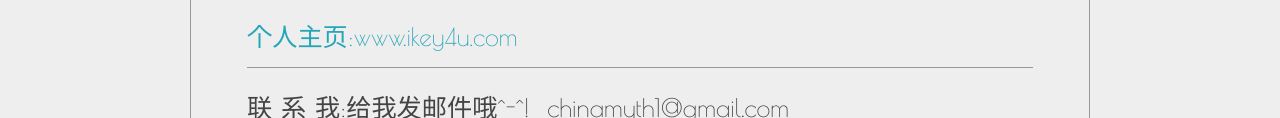
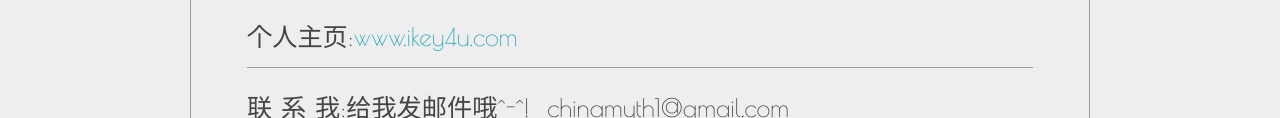
Before and after one commit to KillerLegend/KillerLegend.github.io, a plain HTML site: page About/index.html in a window 1280 px wide. Shown: the part 1043-1161 px from the top of the page. Drawn offline with nearby package versions, Linux system fonts and the light colour scheme; some packages are replaced by stand-ins of ours; a script that the page names is missing.

Commit message:
Site updated: 2014-09-20 15:00:16

```diff
--- a/About/index.html
+++ b/About/index.html
@@ -97,7 +97,7 @@
 <h1 id="正&nbsp;在&nbsp;看:三毛之&lt;&lt;雨季不再来&gt;&gt;,&lt;&lt;算法竞赛入门经典&gt;&gt;">正<span>&nbsp;</span>在<span>&nbsp;</span>看:三毛之&lt;&lt;雨季不再来&gt;&gt;,&lt;&lt;算法竞赛入门经典&gt;&gt;</h1>
 <h1 id="&nbsp;&nbsp;&nbsp;&nbsp;&nbsp;&nbsp;&nbsp;&nbsp;&nbsp;&nbsp;&nbsp;&nbsp;&nbsp;&nbsp;&nbsp;&nbsp;&nbsp;&nbsp;&nbsp;&lt;&lt;黑客反汇编揭秘(第二版)&gt;&gt;,&lt;&lt;挑战编程&gt;&gt;"><span>&nbsp;&nbsp;&nbsp;&nbsp;&nbsp;&nbsp;&nbsp;&nbsp;&nbsp;&nbsp;&nbsp;&nbsp;&nbsp;&nbsp;&nbsp;&nbsp;&nbsp;&nbsp;&nbsp;</span>&lt;&lt;黑客反汇编揭秘(第二版)&gt;&gt;,&lt;&lt;挑战编程&gt;&gt;</h1>
 <h1 id="有喜欢的人吗?&nbsp;&nbsp;&nbsp;&nbsp;&nbsp;&nbsp;&nbsp;&nbsp;&nbsp;&nbsp;&nbsp;&nbsp;我不告诉你…^-^…">有喜欢的人吗?<span>&nbsp;&nbsp;&nbsp;&nbsp;&nbsp;&nbsp;&nbsp;&nbsp;&nbsp;&nbsp;&nbsp;&nbsp;</span>我不告诉你…^-^…</h1>
-<h1 id="个人主页:www-ikey4u-com"><a href="www.ikey4u.com">个人主页:www.ikey4u.com</a></h1>
+<h1 id="个人主页:www-ikey4u-com">个人主页:<a href="http://www.ikey4u.com" target="_blank" rel="external">www.ikey4u.com</a></h1>
 <h1 id="联&nbsp;系&nbsp;我:给我发邮件哦^-^!&nbsp;&nbsp;chinamyth1@gmail-com">联<span>&nbsp;</span>系<span>&nbsp;</span>我:给我发邮件哦^-^!<span>&nbsp;</span><span>&nbsp;</span>chinamyth1@gmail.com</h1>
 <h1 id="PS:这个界面你是不是觉得特别难看?">PS:这个界面你是不是觉得特别难看?</h1>
 
```
